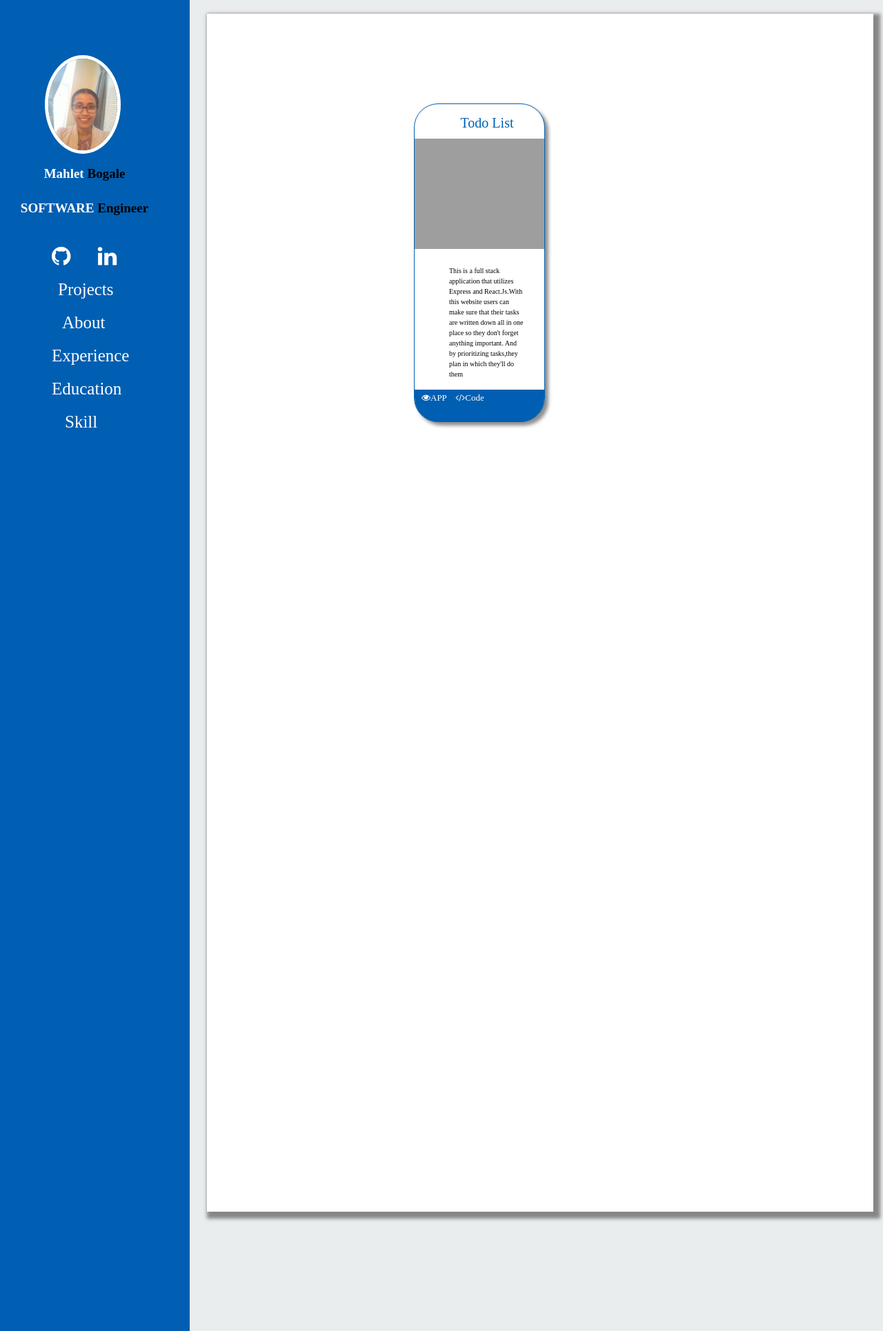
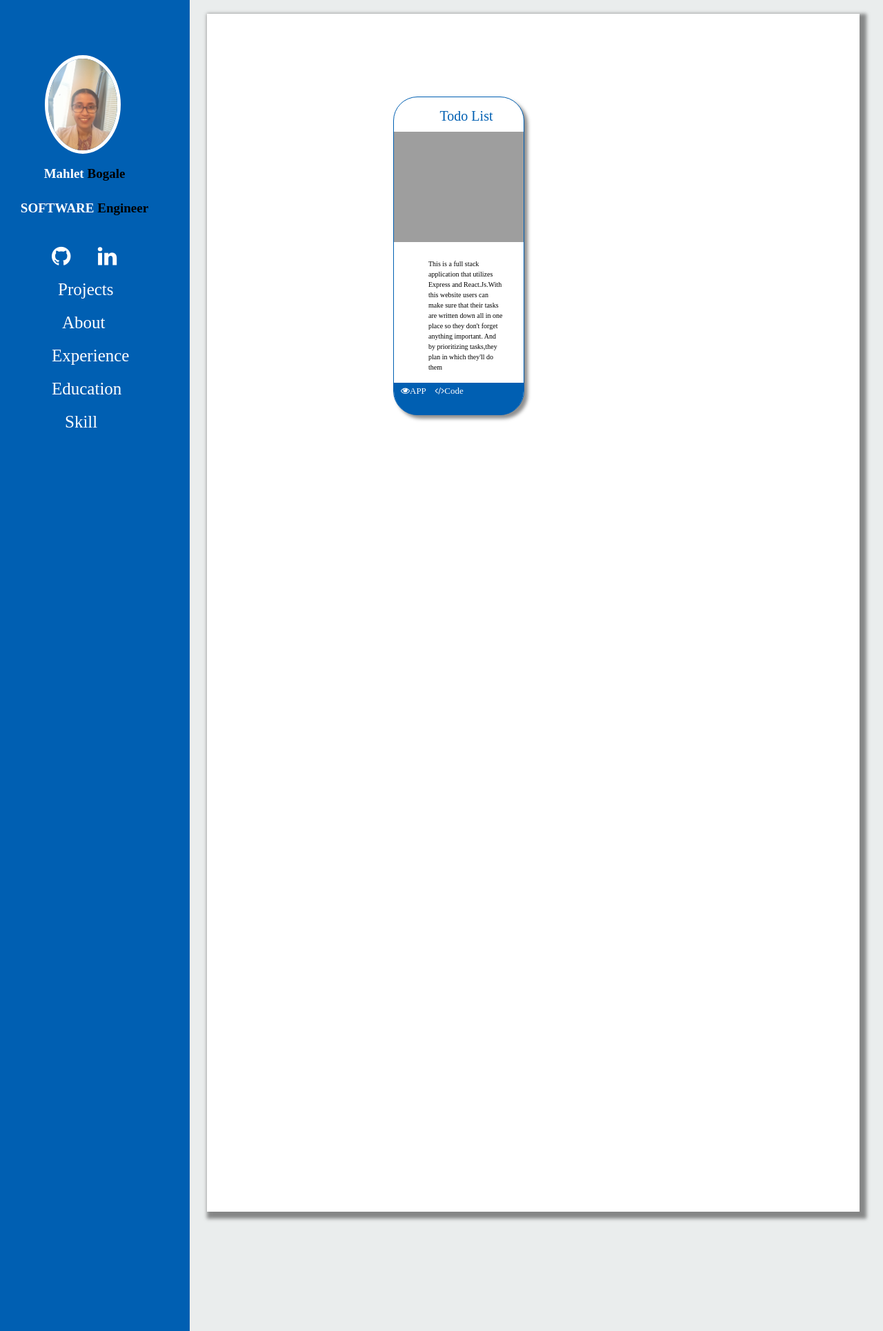
Before and after one commit to mahletbogale/myblog, a PHP site: page / in a window 1280 px wide. Shown: the whole page at 69% size. Run offline with PHP 8.4, Linux system fonts and the light colour scheme; some libraries are stand-ins or nearby versions; grey boxes are pictures that could not be loaded.

Commit message:
Finalizing a code

```diff
--- a/index.html
+++ b/index.html
@@ -194,6 +194,7 @@
             <a href="https://bogaleapp.herokuapp.com/" class="pic"><i class="fa 	 fa-eye" aria-hidden="true">APP</i></a>
            <a href="https://github.com/mahletbogale/menu-project" class="pic"><i class="fa fa-code"  aria-hidden="true">Code</i></a>
          </div>
+
         </div>
 
 
--- a/style.css
+++ b/style.css
@@ -27,8 +27,8 @@
   height: 90vh;
 
   margin-left: 300px;
-  margin-top: 10px;
-  padding: 20px;
+  /* margin-top: 10px;
+  padding: 20px; */
   overflow: hidden;
   position: absolute;
 
@@ -62,19 +62,36 @@
 }
 
 .slides {
-  padding-top: 40px;
-  padding-left: 50px;
+  padding: 40px;
+  margin: 0 auto;
   align-items: center;
+  /* padding-top: 40px; */
+  /* padding-left: 50px; */
+  /* align-items: center; */
   width: 100vw;
   height: 100vh;
-  justify-content: center;
+
 }
+
+.slides, .wifrContainer{
+
+  width: 100vw;
+  height: 100vh;
+
+ }
+ .wifrContainer{
+height: 100vh;
+  margin-top: 30px;
+  margin-left: 130px;
+ }
+
+
 #slidesA {
-  width: 55vw;
+  width: 65vw;
   line-height: 2;
   justify-content: center;
   align-items: center;
-  margin-left: 70px;
+  /* margin-left: 40px; */
 }
 
 .edspan {
@@ -297,14 +314,15 @@
   float: right;
 }
 
-#paraP {
+
+/* #paraP {
  margin-left: 40px;
   margin-top: 20px;
   align-items: center;
 }
 #paraE{
   width: 70%;
-}
+} */
 
 /* .wifrContainer {
   display: grid;
@@ -363,13 +381,16 @@
   border: 1px solid #005fb2;
   background-color: white;
 
-  align-items: center;
 
-  margin-left: 160px;
+  /* align-items: center; */
+
+  /* margin-left: 160px; */
 }
 .wifrContainer{
-  margin-top: 20px;
-  padding-top: 50px;
+
+  /* margin-top: 20px;*/
+  padding: 50px;
+  /* margin: 0 auto; */
 }
 
 .next {
```
